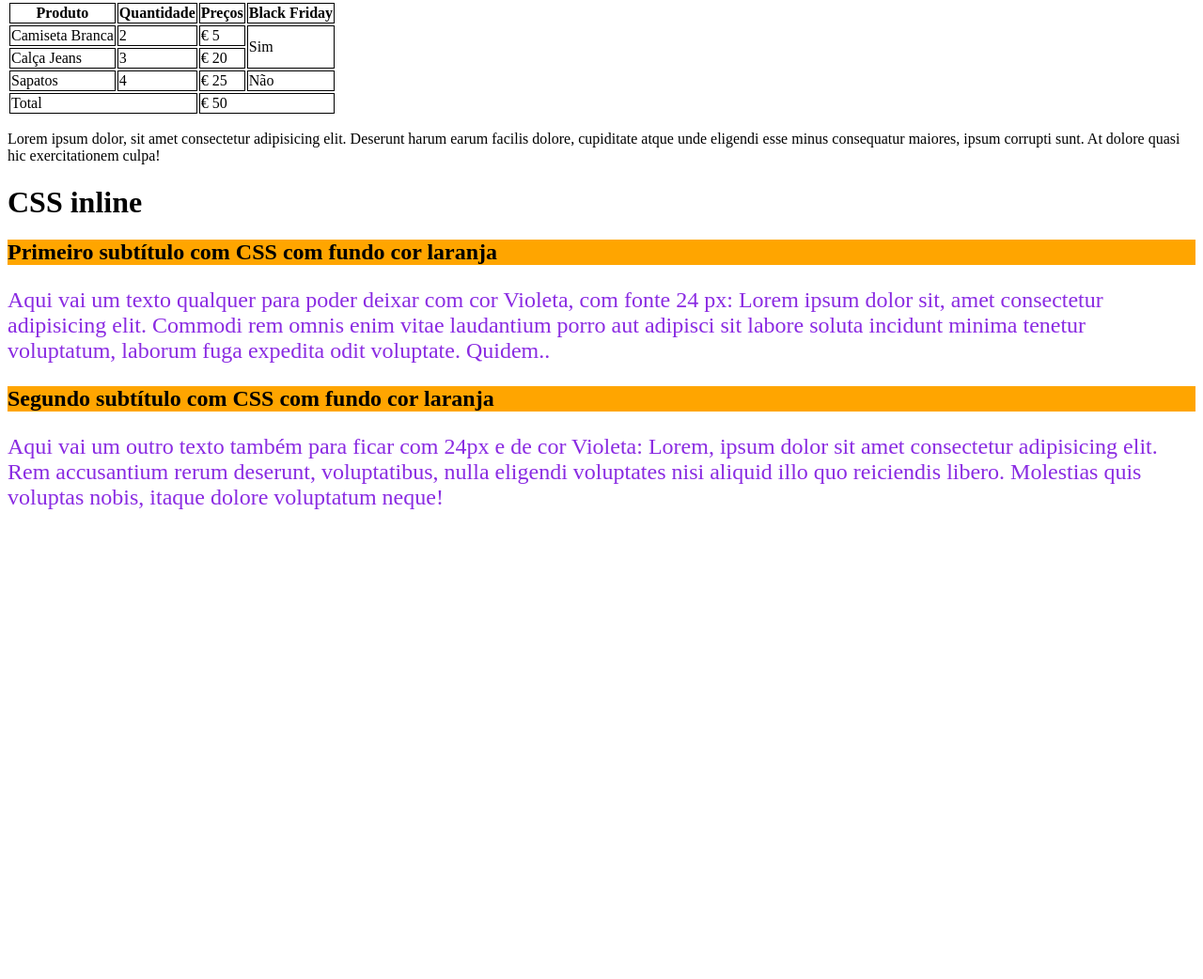
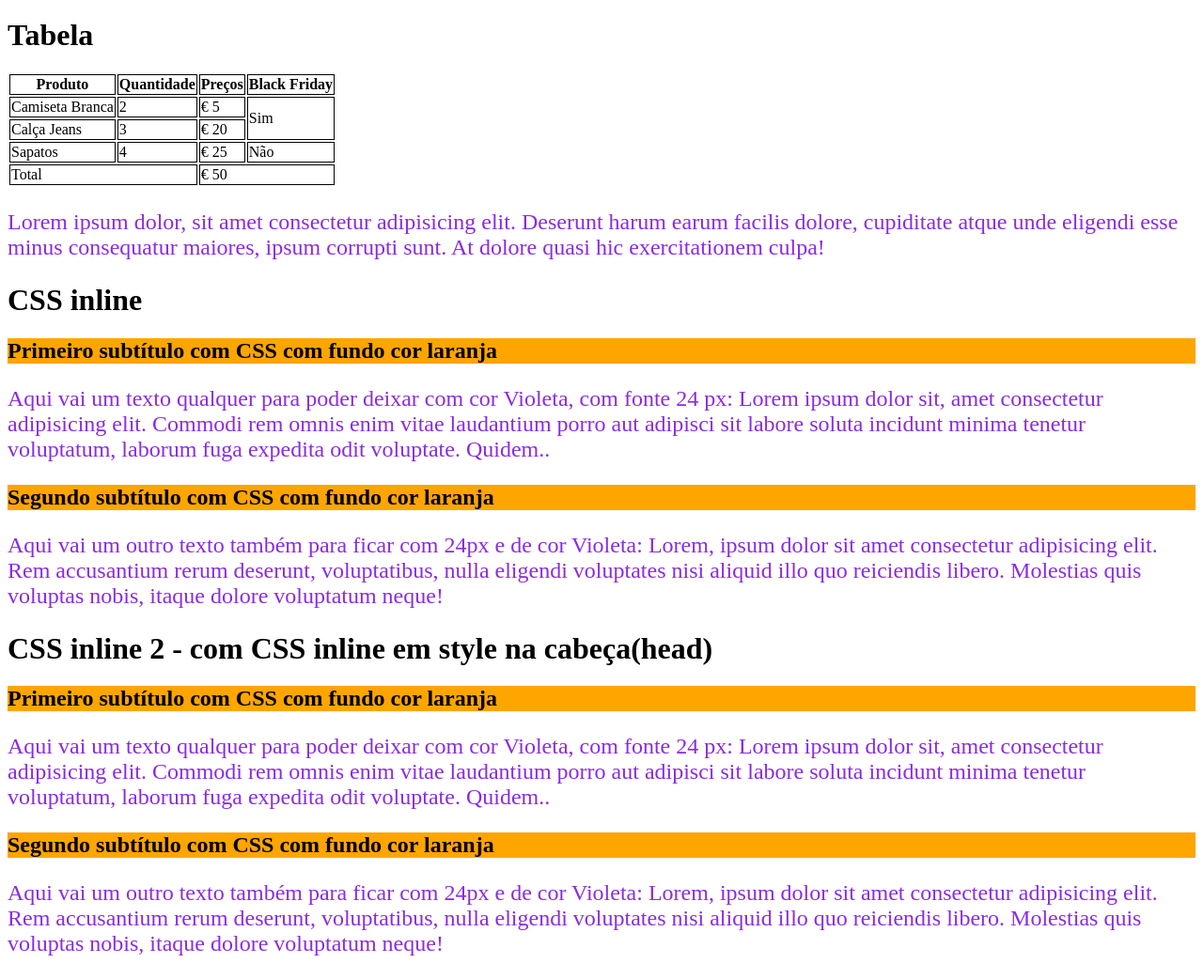
Before and after one commit to vascale/projeto-0, a plain HTML site: page index.html in a window 1280 px wide. Shown: the part 1265-2307 px from the top of the page at 94% size. Before the commit the page ends 1832 px from the top, so only its background shows below. Drawn offline with Linux system fonts and the light colour scheme.

Commit message:
Adicionado no site style agora no inicio cabeça(head) em CSS básico inline: backgrond, cor no texto

```diff
--- a/index.html
+++ b/index.html
@@ -9,6 +9,13 @@
         th, td {
             border: 1px solid black;
         }
+        h2 {
+            background-color: orange;
+        }
+        p {
+            color: blueviolet; font-size: 24px;
+        }
+
     </style>
 
 </head>
@@ -118,5 +125,16 @@
 
     <p style="color: blueviolet; font-size: 24px;">Aqui vai um outro texto também para ficar com 24px e de cor Violeta: Lorem, ipsum dolor sit amet consectetur adipisicing elit. Rem accusantium rerum deserunt, voluptatibus, nulla eligendi voluptates nisi aliquid illo quo reiciendis libero. Molestias quis voluptas nobis, itaque dolore voluptatum neque!</p>
 
+    <h1>CSS inline 2 - com CSS inline em style na cabeça(head)</h1>
+    <!-- style="propriedade: valor;" -->
+    <h2>Primeiro subtítulo com CSS com fundo cor laranja</h2>
+
+    <p>Aqui vai um texto qualquer para poder deixar com cor Violeta, com fonte 24 px: Lorem ipsum dolor sit, amet consectetur adipisicing elit. Commodi rem omnis enim vitae laudantium porro aut adipisci sit labore soluta incidunt minima tenetur voluptatum, laborum fuga expedita odit voluptate. Quidem..</p>
+
+    <h2>Segundo subtítulo com CSS com fundo cor laranja</h2>
+
+    <p>Aqui vai um outro texto também para ficar com 24px e de cor Violeta: Lorem, ipsum dolor sit amet consectetur adipisicing elit. Rem accusantium rerum deserunt, voluptatibus, nulla eligendi voluptates nisi aliquid illo quo reiciendis libero. Molestias quis voluptas nobis, itaque dolore voluptatum neque!</p>
+
+
 </body>
 </html>
```
